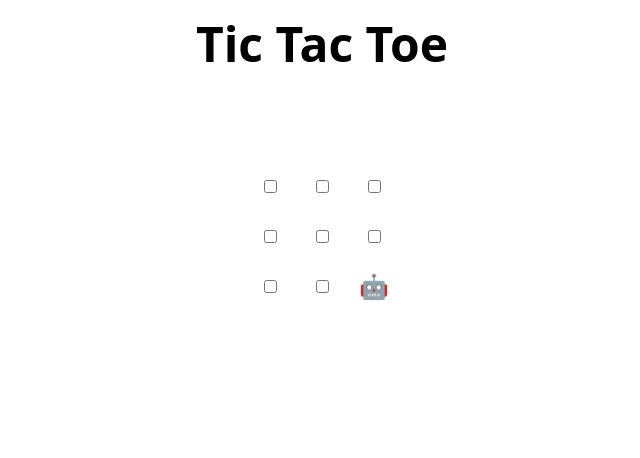
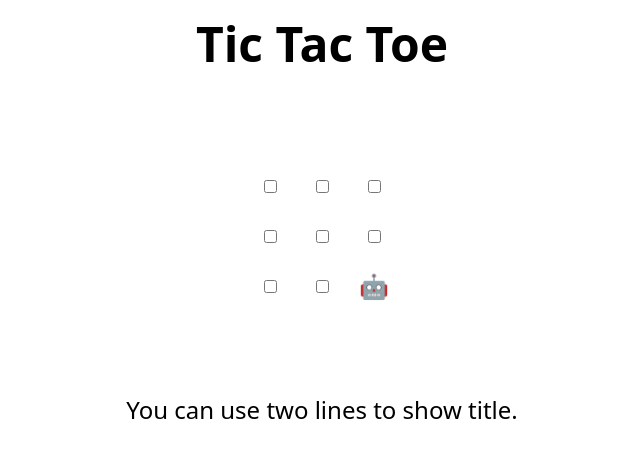
Before and after one commit to soadnoe/skills-review-pull-requests, a plain HTML site: page index.html in a window 1280 px wide. Shown: the whole page, without its empty margins (318-958 px from the left). Drawn offline with Linux system fonts and the light colour scheme.

Commit message:
Update index.html

```diff
--- a/index.html
+++ b/index.html
@@ -48,7 +48,7 @@
 </table>
 
 <h2 hidden>Game over, refresh to play again 🧑‍💻 🤖!</h2>
-
+You can use two lines to show title.
 <script>
   // Initialization
   const boxes = Array.from(document.querySelectorAll("td"));
```
